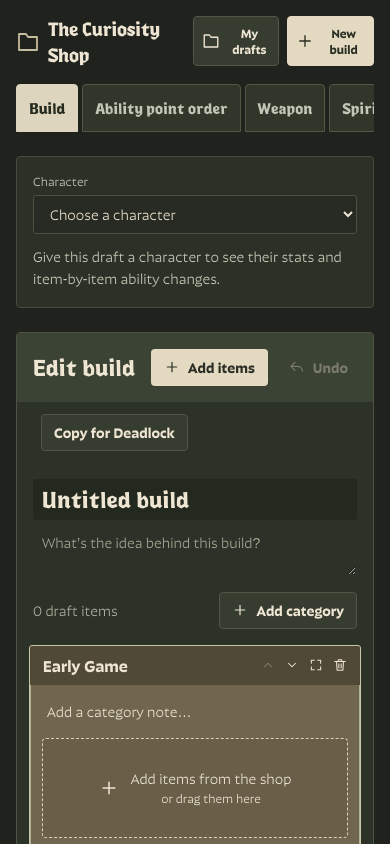
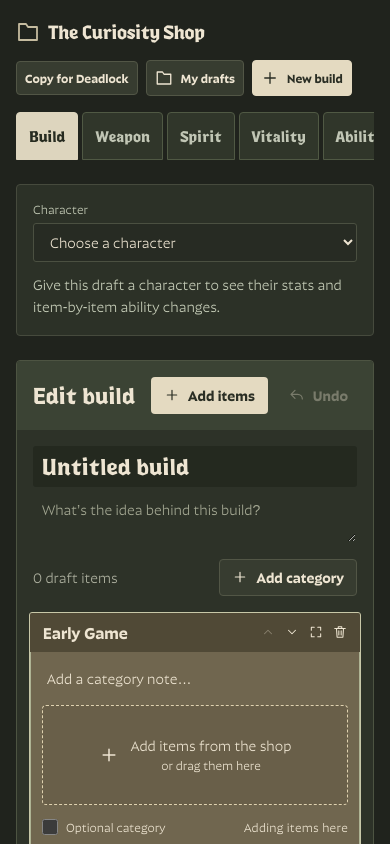
Before and after one commit to Silver-e/Deadlock-Build-Maker, a React (Vite) app: page / in a window 390 px wide. Shown: the top 844 px of the page. Built offline with nearby package versions, Linux system fonts and the light colour scheme.

Commit message:
Place ability planner after Vitality and move copy action to header

```diff
--- a/src/GameExport.jsx
+++ b/src/GameExport.jsx
@@ -46,6 +46,13 @@ export default function GameExport({ draft }) {
       </button>
       {result && (
         <div className="game-export-result">
+          <button
+            className="export-close"
+            onClick={() => setResult(null)}
+            aria-label="Close export details"
+          >
+            Close
+          </button>
           <p role="status">
             {result.error ||
               (result.copied
--- a/src/main.jsx
+++ b/src/main.jsx
@@ -432,6 +432,7 @@ function App() {
             <Icon name={saved ? "check" : "save"} size={14} />
             {saved ? "Saved on this computer" : "Not saved"}
           </span>
+          <GameExport draft={draft} />
           <button onClick={() => setLibrary(!library)} aria-expanded={library}>
             <Icon name="folder" />
             My drafts <span className="count">{drafts.length}</span>
@@ -499,13 +500,6 @@ function App() {
             <Icon name="folder" />
             Build<span>{draft.categories.length} categories</span>
           </button>
-          <button
-            className={view === "abilities" ? "current" : ""}
-            aria-current={view === "abilities" ? "page" : undefined}
-            onClick={() => navigate("abilities")}
-          >
-            Ability point order
-          </button>
           {types.map((type) => (
             <button
               key={type}
@@ -522,6 +516,13 @@ function App() {
               {type}
             </button>
           ))}
+          <button
+            className={view === "abilities" ? "current" : ""}
+            aria-current={view === "abilities" ? "page" : undefined}
+            onClick={() => navigate("abilities")}
+          >
+            Ability point order
+          </button>
           <button
             className={
               view === "loadout" ? "current loadout-tab" : "loadout-tab"
@@ -563,7 +564,6 @@ function App() {
                 </button>
               </div>
             </div>
-            <GameExport draft={draft} />
             <div className="build-meta">
               <input
                 className="build-name"
--- a/src/style.css
+++ b/src/style.css
@@ -1847,15 +1847,42 @@ footer {
   align-items: center;
 }
 .game-export {
-  padding: 12px 24px;
+  flex-shrink: 0;
+}
+.masthead {
+  position: relative;
 }
 .game-export > button {
   font-size: 14px;
   padding: 8px 12px;
 }
 .game-export-result {
-  margin-top: 12px;
-  max-width: 65ch;
+  position: absolute;
+  top: 100%;
+  right: 16px;
+  z-index: 100;
+  width: min(480px, calc(100vw - 32px));
+  padding: 16px;
+  background: #2d3228;
+  border: 1px solid var(--line);
+  border-radius: 4px;
+  box-shadow: 0 8px 24px #0006;
+}
+.export-close {
+  float: right;
+  margin: 0 0 8px 12px;
+}
+@media (max-width: 800px) {
+  .masthead {
+    flex-wrap: wrap;
+  }
+  .header-actions {
+    flex-wrap: wrap;
+  }
+  .game-export > button {
+    font-size: 12px;
+    padding: 8px;
+  }
 }
 .game-export-result p {
   margin-bottom: 8px;
```
Also changed, not shown: tests/export-ui.mjs (+32 -0 lines).
